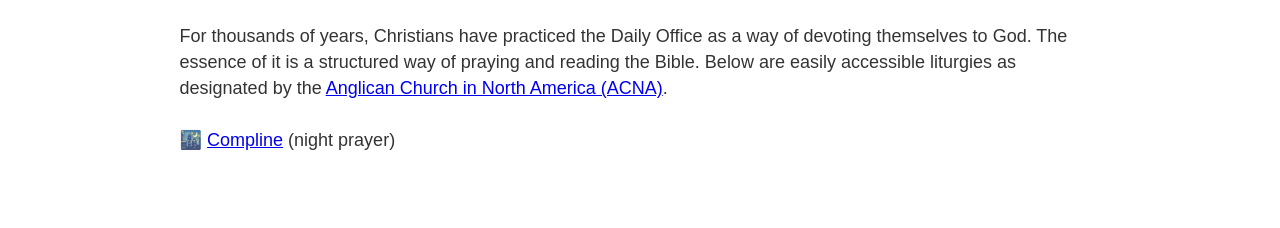
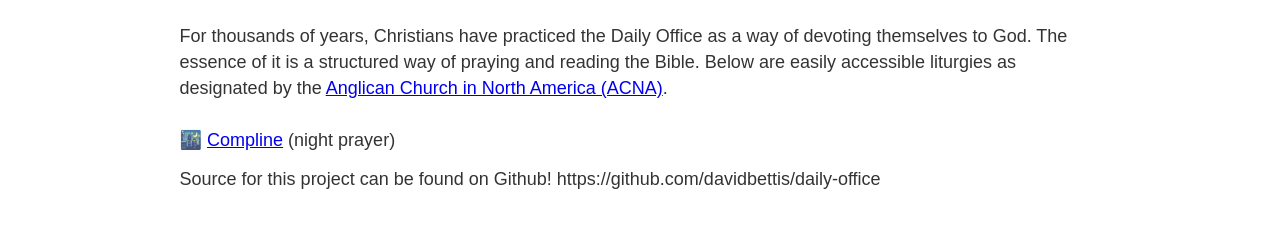
Before and after one commit to davidbettis/daily-office, a Gatsby site: page / in a window 1280 px wide. Shown: the part 100-328 px from the top of the page. Built offline with nearby package versions, Linux system fonts and the light colour scheme; Gatsby itself is replaced by a stand-in of ours.

Commit message:
add link to Github

```diff
--- a/src/pages/index.js
+++ b/src/pages/index.js
@@ -13,6 +13,8 @@
     <ul>
     <li><span role="img" aria-label="night">🌃</span> <Link to="/compline/">Compline</Link> (night prayer)</li>
     </ul>
+
+    <p>Source for this project can be found on Github! https://github.com/davidbettis/daily-office</p>
   </Layout>
 )
 
```
